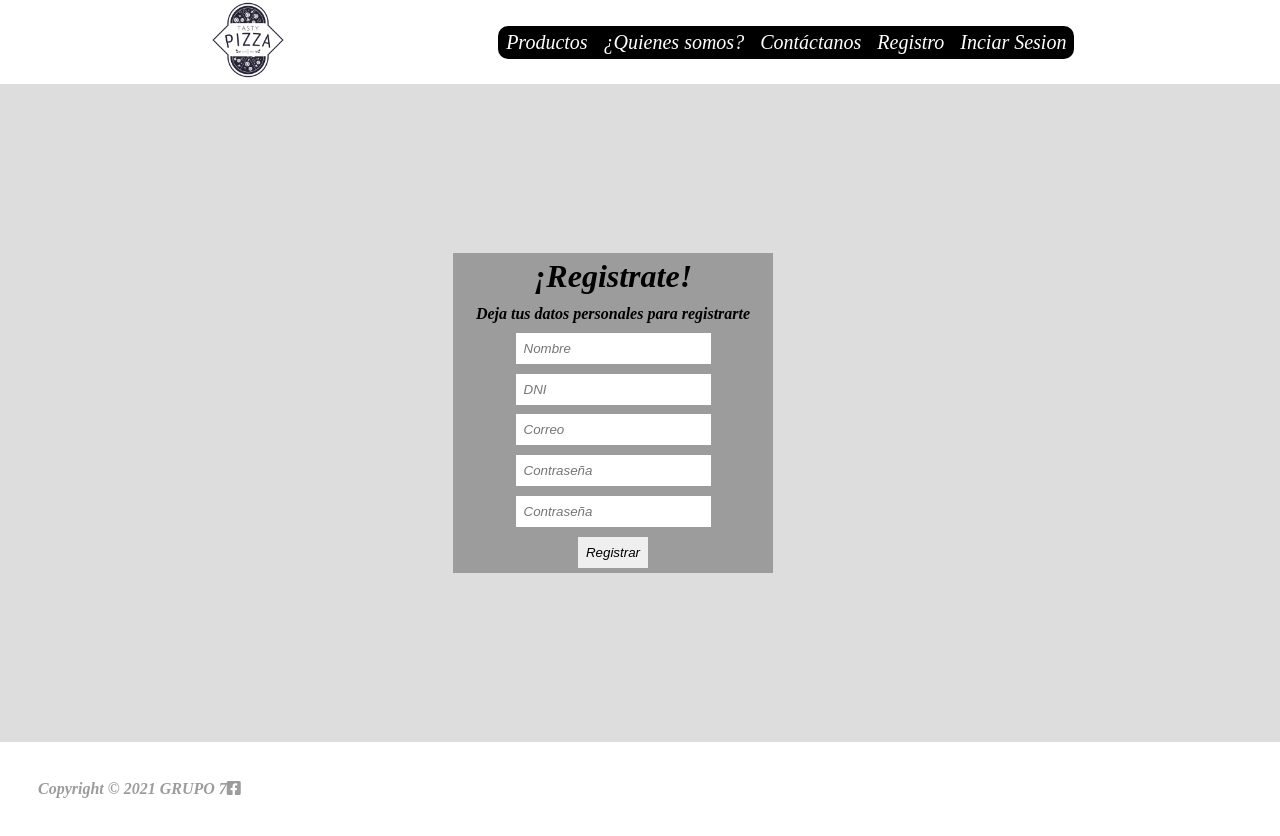
After one commit to sech-cloud/Proyecto-Pizzeria, a PHP site: page /registro.php in a window 1280 px wide; the page is wider, and only the part inside the window is pictured. The commit adds this page. Run offline with PHP 8.4, Linux system fonts and the light colour scheme.

Commit message:
Actualizacion de archivos

```diff
--- a/css/log.css
+++ b/css/log.css
@@ -12,6 +12,7 @@ body{
 
 /*Estilos de la cabecera*/
 header{
+	background: #fff;
     display: flex;
     justify-content: space-evenly;
     flex-direction: row;
@@ -67,12 +68,12 @@ header .lista ul li a:hover {
 	background:#3F7BEA;
 }
 
-/*Contenedor de formulario*/
+/*Contenedor de Login*/
 .contenedor{
 	display: flex;
 	padding: 5px;
 	width: 95%;
-	height: 81vh;
+	height: 80vh;
 	justify-content: center;
 }
 
@@ -95,8 +96,17 @@ header .lista ul li a:hover {
 /*footer*/
 footer{
 	background: #fff;
-	margin: auto;
-	padding: 30px;
+	width: 100%;
+	padding: 38px;
 	text-align: center;
 	color: #9c9c9c;
+	display: flex;
+	grid: 3/6;
 }
+
+footer .copy{
+	grid-row: 2/6;
+}
+footer .align{
+	grid-row: 5/6;
+}
--- /dev/null
+++ b/css/reg.css
@@ -0,0 +1,41 @@
+*{
+	margin: 0;
+	padding: 0;
+	font-style: italic;
+}
+body{
+    justify-content: center;
+    background: #DDDDDD;
+    width: 100%;
+    height: 100%;
+}
+
+/*Contenedor de Registro*/
+.contenedor{
+	display: flex;
+	padding: 5px;
+	width: 95%;
+	height: 81vh;
+	justify-content: center;
+}
+
+.contenedor form{
+	margin: auto;
+	display: flex;
+	flex-direction: column;
+	justify-content: space-around;
+	align-items: center;
+	width: 40vh;
+	height: 40vh;
+	background: #9c9c9c;
+}
+
+.contenedor form input{
+	padding: 8px;
+	border: none;
+}
+
+.contenedor form button{
+	padding: 8px;
+	border: none;
+}
--- /dev/null
+++ b/footer.php
@@ -0,0 +1,8 @@
+<footer >
+	<div class="copy">
+	<h4>Copyright © 2021 GRUPO 7</h4>
+	</div>
+	<div class="align" >
+	<span class="fab fa-facebook-square"></span>
+	</div>
+</footer>
--- /dev/null
+++ b/header.php
@@ -0,0 +1,12 @@
+<header>
+	<div class="logo">
+		<img src="img/logo.png">
+	</div>
+	<div class="lista"><ul>
+		<li> <a href="">Productos</a></li>
+		<li><a href="">¿Quienes somos?</a></li>
+		<li><a href="">Contáctanos</a></li>
+		<li><a href="registro.php">Registro</a></li>
+		<li><a href="login.php">Inciar Sesion</a></li>
+	</ul></div>
+</header>
--- /dev/null
+++ b/registro.php
@@ -0,0 +1,32 @@
+<!DOCTYPE html>
+<html>
+<head>
+	<meta charset="utf-8" />
+	<meta name="viewport" content="width=device-width, user-scalable=no, initial-scale=1, maximum-scale=1, minimum-scale=1">
+	<link rel="stylesheet" type="text/css" href="css/log.css">
+	<link rel="stylesheet" type="text/css" href="css/reg.css">
+	<link rel="stylesheet" href="https://use.fontawesome.com/releases/v5.15.3/css/all.css" integrity="sha384-SZXxX4whJ79/gErwcOYf+zWLeJdY/qpuqC4cAa9rOGUstPomtqpuNWT9wdPEn2fk" crossorigin="anonymous">
+	<title>Regitro</title>
+</head>
+<body>
+<?php
+	require_once "header.php";
+?>
+
+<div class="contenedor">
+	<form>
+		<H1>¡Registrate!</H1>
+		<h4>Deja tus datos personales para registrarte</h4>
+		<input type="Text" name="usuario" placeholder="Nombre">
+		<input type="Text" name="usuario" placeholder="DNI">
+		<input type="email" name="usuario" placeholder="Correo">
+		<input type="password" name="contraseña" placeholder="Contraseña">
+		<input type="password" name="contraseña" placeholder="Contraseña">
+		<button>Registrar</button>
+	</form>
+</div>
+<?php
+	require_once "footer.php";
+?>
+</body>
+</html>
```
Also changed, not shown: login.php (renamed from login.html, +7 -16 lines).
